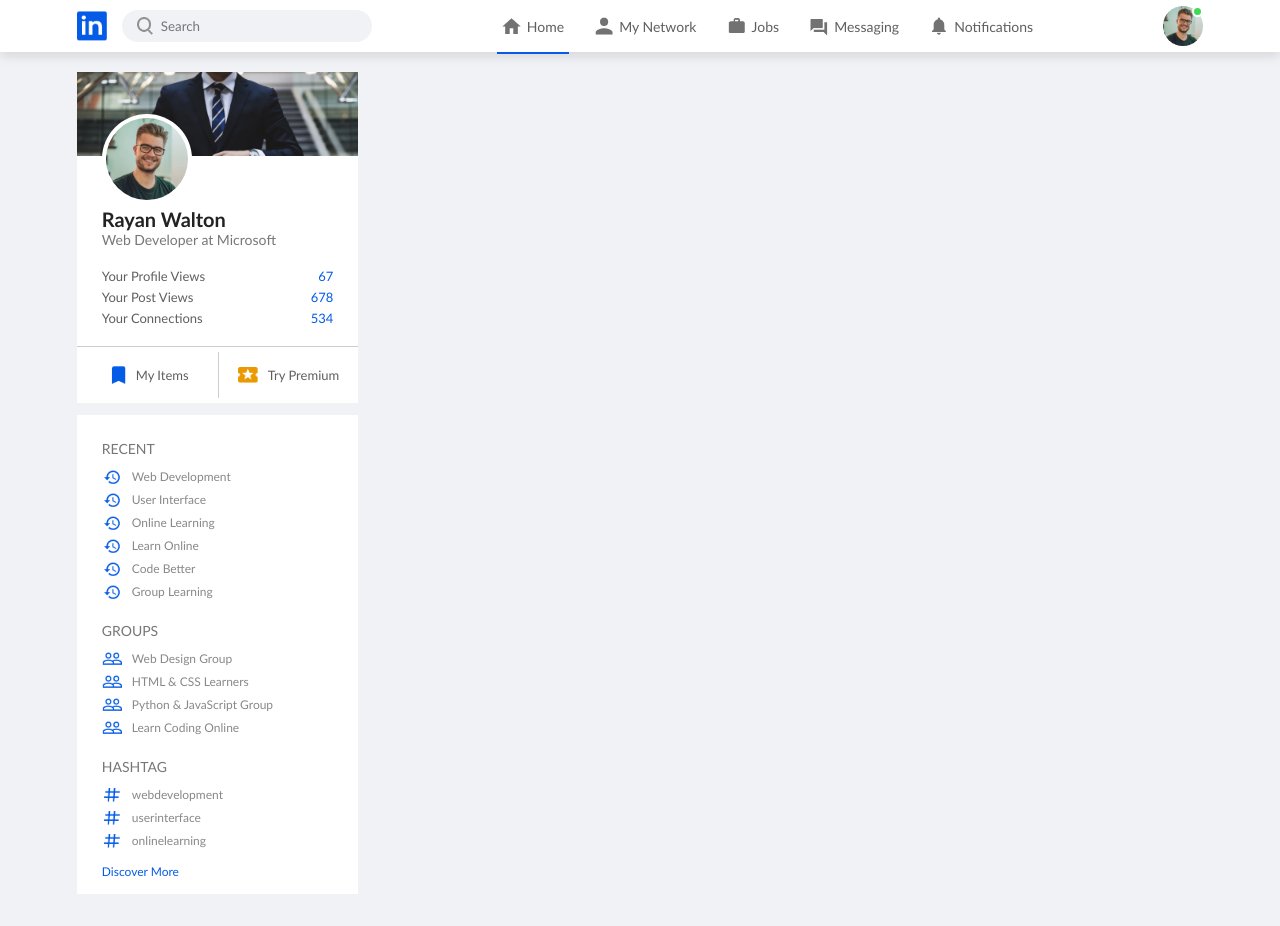
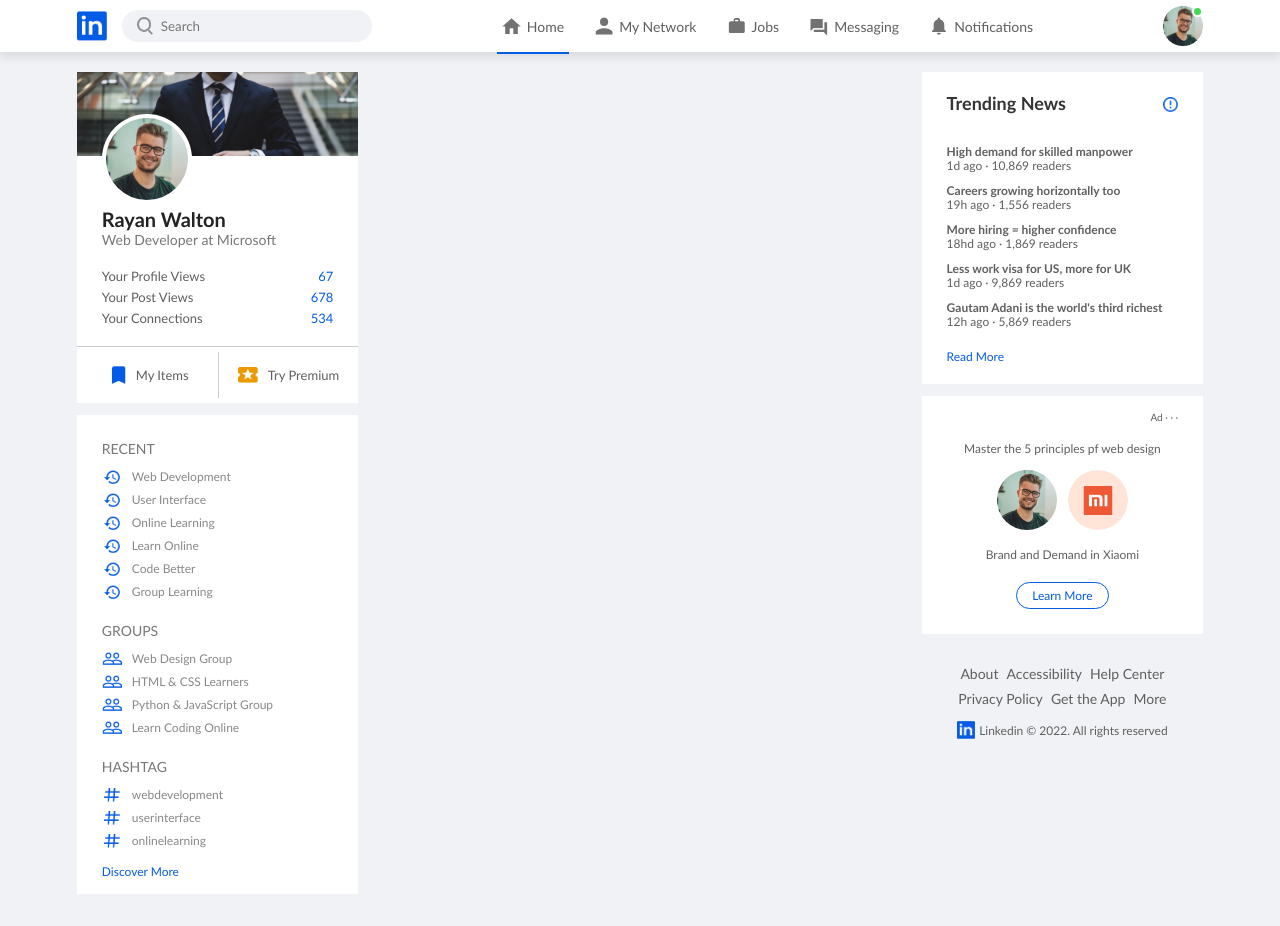
Before and after one commit to EmanTariq04/basic-linkedin, a plain HTML site: page index.html in a window 1280 px wide. Drawn offline with Linux system fonts and the light colour scheme.

Commit message:
right sidebar

```diff
--- a/index.html
+++ b/index.html
@@ -4,30 +4,50 @@
     <meta charset="UTF-8" />
     <meta name="viewport" content="width=device-width, initial-scale=1.0" />
     <title>linkedIn</title>
-    <link rel="stylesheet" href="style.css">
+    <link rel="stylesheet" href="style.css" />
   </head>
   <body>
     <nav class="navbar">
       <div class="navbar-left">
-            <a href="index.html" class="logo"><img src="images/logo.png"></a>
+        <a href="index.html" class="logo"><img src="images/logo.png" /></a>
 
         <div class="search-box">
-                <img src="images/search.png">
-                <input type="text" placeholder="Search">
+          <img src="images/search.png" />
+          <input type="text" placeholder="Search" />
         </div>
       </div>
       <div class="navbar-center">
         <ul>
-                <li><a href="#" class="active-link"><img src="images/home.png"><span>Home</span></a></li>
-                <li><a href="#"><img src="images/network.png"><span>My Network</span></a></li>
-                <li><a href="#"><img src="images/jobs.png"><span>Jobs</span></a></li>
-                <li><a href="#"><img src="images/message.png"><span>Messaging</span></a></li>
-                <li><a href="#"><img src="images/notification.png"><span>Notifications</span></a></li>
+          <li>
+            <a href="#" class="active-link"
+              ><img src="images/home.png" /><span>Home</span></a
+            >
+          </li>
+          <li>
+            <a href="#"
+              ><img src="images/network.png" /><span>My Network</span></a
+            >
+          </li>
+          <li>
+            <a href="#"><img src="images/jobs.png" /><span>Jobs</span></a>
+          </li>
+          <li>
+            <a href="#"
+              ><img src="images/message.png" /><span>Messaging</span></a
+            >
+          </li>
+          <li>
+            <a href="#"
+              ><img src="images/notification.png" /><span
+                >Notifications</span
+              ></a
+            >
+          </li>
         </ul>
       </div>
       <div class="navbar-right">
         <div class="online">
-            <img src="images/user-1.png" class="nav-profile-img">
+          <img src="images/user-1.png" class="nav-profile-img" />
         </div>
       </div>
     </nav>
@@ -35,9 +55,9 @@
     <div class="container">
       <div class="left-sidebar">
         <div class="sidebar-profile-box">
-                <img src="images/cover-pic.png" width="100%">
+          <img src="images/cover-pic.png" width="100%" />
           <div class="sidebar-profile-info">
-                    <img src="images/user-1.png">
+            <img src="images/user-1.png" />
             <h1>Rayan Walton</h1>
             <h3>Web Developer at Microsoft</h3>
             <ul>
@@ -47,37 +67,83 @@
             </ul>
           </div>
           <div class="sidebar-profile-link">
-                    <a href="#"><img src="images/items.png">My Items</a>
-                    <a href="#"><img src="images/premium.png">Try Premium</a>
+            <a href="#"><img src="images/items.png" />My Items</a>
+            <a href="#"><img src="images/premium.png" />Try Premium</a>
           </div>
         </div>
 
         <div class="sidebar-activity">
           <h3>RECENT</h3>
-                <a href="#"><img src="images/recent.png">Web Development</a>
-                <a href="#"><img src="images/recent.png">User Interface</a>
-                <a href="#"><img src="images/recent.png">Online Learning</a>
-                <a href="#"><img src="images/recent.png">Learn Online</a>
-                <a href="#"><img src="images/recent.png">Code Better</a>
-                <a href="#"><img src="images/recent.png">Group Learning</a>
+          <a href="#"><img src="images/recent.png" />Web Development</a>
+          <a href="#"><img src="images/recent.png" />User Interface</a>
+          <a href="#"><img src="images/recent.png" />Online Learning</a>
+          <a href="#"><img src="images/recent.png" />Learn Online</a>
+          <a href="#"><img src="images/recent.png" />Code Better</a>
+          <a href="#"><img src="images/recent.png" />Group Learning</a>
           <h3>GROUPS</h3>
-                <a href="#"><img src="images/group.png">Web Design Group</a>
-                <a href="#"><img src="images/group.png">HTML & CSS Learners</a>
-                <a href="#"><img src="images/group.png">Python & JavaScript Group</a>
-                <a href="#"><img src="images/group.png">Learn Coding Online</a>
+          <a href="#"><img src="images/group.png" />Web Design Group</a>
+          <a href="#"><img src="images/group.png" />HTML & CSS Learners</a>
+          <a href="#"
+            ><img src="images/group.png" />Python & JavaScript Group</a
+          >
+          <a href="#"><img src="images/group.png" />Learn Coding Online</a>
           <h3>HASHTAG</h3>
-                <a href="#"><img src="images/hashtag.png">webdevelopment</a>
-                <a href="#"><img src="images/hashtag.png">userinterface</a>
-                <a href="#"><img src="images/hashtag.png">onlinelearning</a>
+          <a href="#"><img src="images/hashtag.png" />webdevelopment</a>
+          <a href="#"><img src="images/hashtag.png" />userinterface</a>
+          <a href="#"><img src="images/hashtag.png" />onlinelearning</a>
           <div class="discover-more-link">
             <a href="#">Discover More</a>
           </div>
         </div>
-
       </div>
       <div class="main-content"></div>
-        <div class="right-sidebar"></div>
+      <div class="right-sidebar">
+        <div class="sidebar-news">
+          <img src="images/more.png" class="info-icon" />
+          <h3>Trending News</h3>
+          <a href="#">High demand for skilled manpower</a>
+          <span>1d ago &middot; 10,869 readers</span>
+
+          <a href="#">Careers growing horizontally too</a>
+          <span>19h ago &middot; 1,556 readers</span>
+
+          <a href="#">More hiring = higher confidence</a>
+          <span>18hd ago &middot; 1,869 readers</span>
+
+          <a href="#">Less work visa for US, more for UK</a>
+          <span>1d ago &middot; 9,869 readers</span>
+
+          <a href="#">Gautam Adani is the world's third richest</a>
+          <span>12h ago &middot; 5,869 readers</span>
+
+          <a href="#" class="read-more-link">Read More</a>
         </div>
 
+        <div class="sidebar-ad">
+          <small>Ad &middot; &middot; &middot;</small>
+          <p>Master the 5 principles pf web design</p>
+          <div>
+            <img src="images/user-1.png" />
+            <img src="images/mi-logo.png" />
+          </div>
+          <b>Brand and Demand in Xiaomi</b>
+          <a href="#" class="ad-link">Learn More</a>
+        </div>
+
+        <div class="sidebar-useful-links">
+            <a href="#">About</a>
+            <a href="#">Accessibility</a>
+            <a href="#">Help Center</a>
+            <a href="#">Privacy Policy</a>
+            <a href="#">Get the App</a>
+            <a href="#">More</a>
+
+            <div class="copyright-msg">
+                <img src="images/logo.png">
+                <p>Linkedin &#169; 2022. All rights reserved</p>
+            </div>
+        </div>
+      </div>
+    </div>
   </body>
 </html>
--- a/style.css
+++ b/style.css
@@ -259,6 +259,124 @@ a {
     align-self: flex-start;
 }
 
+.sidebar-news {
+    background: #fff;
+    padding: 10px 25px;
+}
+
+.info-icon {
+    width: 15px;
+    float: right;
+    margin-top: 15px;
+}
+
+.sidebar-news h3 {
+    font-size: 18px;
+    font-weight: 600;
+    color: #333;
+    margin: 10px 0 30px;
+}
+
+.sidebar-news a {
+    display: block;
+    font-size: 12px;
+    font-weight: 600;
+    margin-top: 10px;
+    margin-bottom: -5px;
+}
+
+.sidebar-news span {
+    font-size: 12px;
+}
+
+.sidebar-news .read-more-link {
+    color: #045be6;
+    font-weight: 500;
+    margin: 20px 0 10px;
+}
+
+.sidebar-ad {
+    background: #fff;
+    padding: 15px 25px;
+    text-align: center;
+    margin: 12px 0;
+    font-size: 12px;
+}
+
+.sidebar-ad img {
+    width: 60px;
+    border-radius: 50%;
+    margin: 4px;
+}
+
+.sidebar-ad small {
+    float: right;
+    font-weight: 500;
+}
+
+.sidebar-ad p {
+    margin-top: 30px;
+    margin-bottom: 10px;
+}
+
+.sidebar-ad b {
+    display: block;
+    font-weight: 500;
+    margin-top: 10px;
+}
+
+.ad-link {
+    display: inline-block;
+    border: 1px solid #045be6;
+    border-radius: 30px;
+    padding: 5px 15px;
+    color: #045be6;
+    font-weight: 500;
+    margin: 20px auto 10px;
+}
+
+.sidebar-useful-links {
+    padding: 15px 25px;
+    text-align: center;
+}
+
+.sidebar-useful-links a {
+    display: inline-block;
+    font-size: 14px;
+    margin: 4px 2px;
+}
+
+.copyright-msg {
+    display: flex;
+    align-items: center;
+    justify-content: center;
+    font-size: 12px;
+    margin-top: 10px;
+    font-weight: 500;
+}
+
+.copyright-msg img {
+    width: 18px;
+    margin-right: 4px;
+}
+
+
+
+
+
+
+
+
+
+
+
+
+
+
+
+
+
+
 .main-content {
     flex-basis: 47%;
 }
```
Lines whose indentation alone changed are shown as unchanged.
